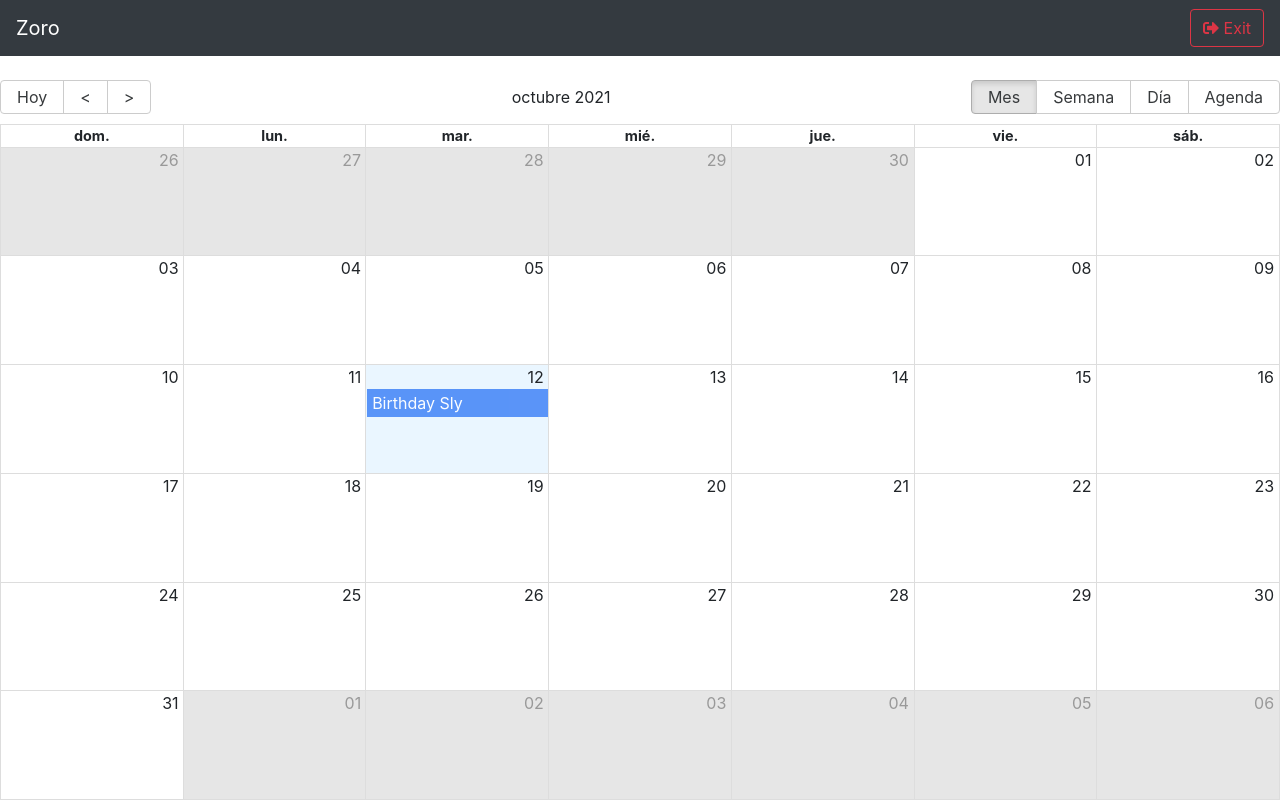
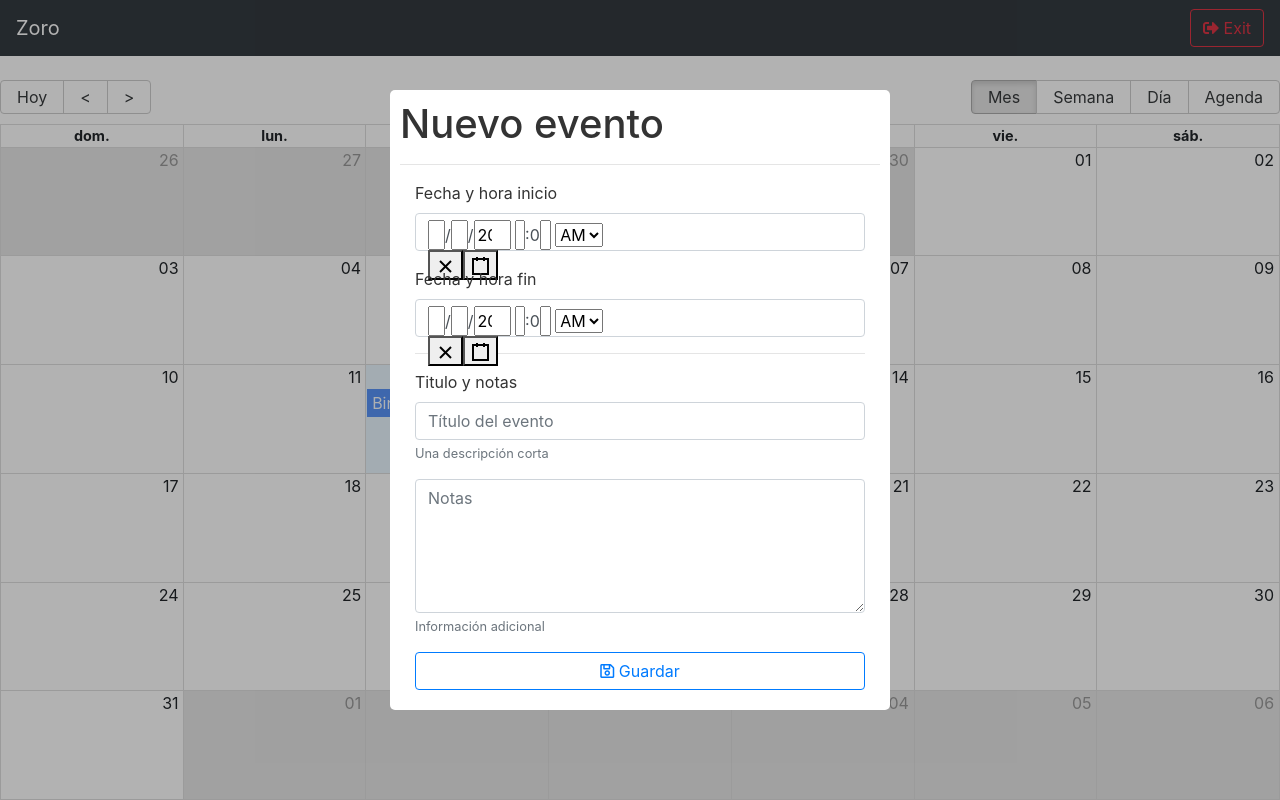
Before and after one commit to luix30182/calendar-app, a React (Create React App) app: page / in a window 1280 px wide. Built offline with nearby package versions, Linux system fonts and the light colour scheme.

Commit message:
Update added event modal

```diff
--- a/package.json
+++ b/package.json
@@ -14,7 +14,9 @@
     "moment": "^2.29.1",
     "react": "^17.0.2",
     "react-big-calendar": "^0.36.1",
+    "react-datetime-picker": "^3.4.2",
     "react-dom": "^17.0.2",
+    "react-modal": "^3.14.3",
     "react-router-dom": "^5.3.0",
     "react-scripts": "4.0.3",
     "typescript": "^4.4.3",
@@ -45,6 +47,7 @@
     ]
   },
   "devDependencies": {
+    "@types/react-modal": "^3.12.1",
     "@types/react-router-dom": "^5.3.0"
   }
 }
--- /dev/null
+++ b/src/components/calendar/CalendarEvent.tsx
@@ -0,0 +1,10 @@
+// @ts-ignore
+export const CalendarEvent = ({ event }) => {
+	const { title, user } = event;
+	return (
+		<div>
+			<span>{title}</span>
+			<strong>- {user.name}</strong>
+		</div>
+	);
+};
--- /dev/null
+++ b/src/components/calendar/CalendarModal.tsx
@@ -0,0 +1,103 @@
+import moment from 'moment';
+import { useState } from 'react';
+//@ts-ignore
+import DateTimePicker from 'react-datetime-picker';
+
+import Modal from 'react-modal';
+
+const customStyles = {
+	content: {
+		top: '50%',
+		left: '50%',
+		right: 'auto',
+		bottom: 'auto',
+		marginRight: '-50%',
+		transform: 'translate(-50%, -50%)',
+	},
+};
+
+Modal.setAppElement('#root');
+
+const now = moment().minutes(0).seconds(0).add(1, 'hours');
+const end = now.clone().add(1, 'hours');
+
+export const CalendarModal = () => {
+	const [dateStart, setDateStart] = useState(now.toDate());
+	const [dateEnd, setDateEnd] = useState(end.toDate());
+
+	const closeModal = () => {};
+
+	const handleStartDateChange = (e: any) => {
+		setDateStart(e);
+	};
+
+	const handleEndDateChange = (e: any) => {
+		setDateEnd(e);
+	};
+
+	return (
+		<Modal
+			isOpen={true}
+			onRequestClose={closeModal}
+			style={customStyles}
+			className="modal"
+			closeTimeoutMS={200}
+			overlayClassName="modal-fondo"
+		>
+			<h1> Nuevo evento </h1>
+			<hr />
+			<form className="container">
+				<div className="form-group">
+					<label>Fecha y hora inicio</label>
+					<DateTimePicker
+						onChange={handleStartDateChange}
+						value={dateStart}
+						className="form-control"
+					/>
+				</div>
+
+				<div className="form-group">
+					<label>Fecha y hora fin</label>
+					<DateTimePicker
+						onChange={handleEndDateChange}
+						value={dateEnd}
+						minDate={dateStart}
+						className="form-control"
+					/>
+				</div>
+
+				<hr />
+				<div className="form-group">
+					<label>Titulo y notas</label>
+					<input
+						type="text"
+						className="form-control"
+						placeholder="Título del evento"
+						name="title"
+						autoComplete="off"
+					/>
+					<small id="emailHelp" className="form-text text-muted">
+						Una descripción corta
+					</small>
+				</div>
+
+				<div className="form-group">
+					<textarea
+						className="form-control"
+						placeholder="Notas"
+						rows={5}
+						name="notes"
+					></textarea>
+					<small id="emailHelp" className="form-text text-muted">
+						Información adicional
+					</small>
+				</div>
+
+				<button type="submit" className="btn btn-outline-primary btn-block">
+					<i className="far fa-save"></i>
+					<span> Guardar</span>
+				</button>
+			</form>
+		</Modal>
+	);
+};
--- a/src/components/calendar/CalendarScreen.tsx
+++ b/src/components/calendar/CalendarScreen.tsx
@@ -2,11 +2,14 @@ import moment from 'moment';
 
 import { Navbar } from '../ui/Navbar';
 
-import { Calendar, momentLocalizer } from 'react-big-calendar';
+import { Calendar, momentLocalizer, View } from 'react-big-calendar';
 import { messages } from '../../helpers/calendar-messages-es';
 
 import 'react-big-calendar/lib/css/react-big-calendar.css';
 import 'moment/locale/es-mx';
+import { CalendarEvent } from './CalendarEvent';
+import { useState } from 'react';
+import { CalendarModal } from './CalendarModal';
 
 moment.locale('es');
 const localizer = momentLocalizer(moment);
@@ -15,17 +18,36 @@ const events = [
 		title: 'Birthday Sly',
 		start: moment().toDate(),
 		end: moment().add(2, 'hours').toDate(),
+		notes: ['Comprar pastel'],
+		user: {
+			_id: '123',
+			name: 'Mario',
+		},
 	},
 ];
 
 export const CalendarScreen = () => {
+	const [lastView, setlastView] = useState<View>(
+		(localStorage.getItem('lastView') as View) || 'month'
+	);
+
+	const onDoubleClick = (e: any) => {
+		//console.log(e);
+	};
+	const onSelectEvent = (e: any) => {
+		//console.log(e);
+	};
+	const onViewChange = (e: any) => {
+		localStorage.setItem('lastView', e);
+		setlastView(e);
+	};
+
 	const eventStyleGetter = (
 		title: any,
 		start: Date,
 		end: Date,
 		isSelected: boolean
 	) => {
-		console.log(title, start, end, isSelected);
 		const style = {
 			backgroundColor: '#367CF7',
 			borderRadius: '0px',
@@ -49,7 +71,15 @@ export const CalendarScreen = () => {
 				messages={messages}
 				// @ts-ignore
 				eventPropGetter={eventStyleGetter}
+				components={{ event: CalendarEvent }}
+				onDoubleClickEvent={onDoubleClick}
+				onSelectEvent={onSelectEvent}
+				onView={onViewChange}
+				// @ts-ignore
+				view={lastView}
 			/>
+
+			<CalendarModal />
 		</div>
 	);
 };
--- a/src/styles.css
+++ b/src/styles.css
@@ -13,3 +13,52 @@ body {
 .rbc-calendar {
 	height: 100%;
 }
+
+/* Modal */
+.ReactModalPortal > div {
+	opacity: 0;
+}
+
+.ReactModalPortal .ReactModal__Overlay {
+	align-items: center;
+	display: flex;
+	justify-content: center;
+	transition: opacity 0.2s ease-in-out;
+	z-index: 999;
+}
+
+.modal-fondo {
+	background-color: rgba(0, 0, 0, 0.3);
+	bottom: 0;
+	left: 0;
+	right: 0;
+	top: 0;
+	position: fixed;
+}
+
+.ReactModalPortal .ReactModal__Overlay--after-open {
+	opacity: 1;
+}
+
+.ReactModalPortal .ReactModal__Overlay--before-close {
+	opacity: 0;
+}
+
+.modal {
+	background: white;
+	border-radius: 5px;
+	color: rgb(51, 51, 51);
+	display: inline;
+	max-height: 620px;
+	max-width: 500px;
+	outline: none;
+	padding: 10px;
+}
+
+.react-datetime-picker input:focus {
+	outline: none;
+}
+
+.react-datetime-picker__wrapper {
+	border: 0px solid gray !important;
+}
```
Also changed, not shown: 1 other file (tests, documents, lock files or other folders).
